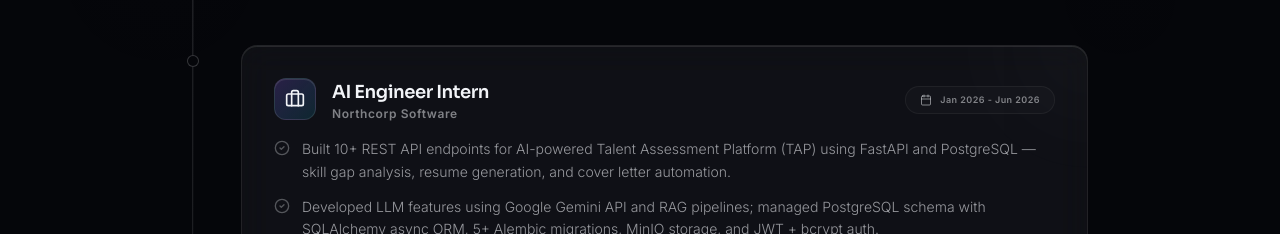
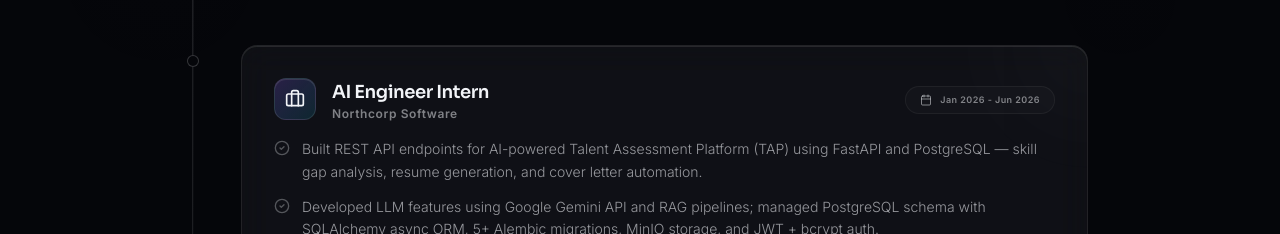
Before and after one commit to shivampathak2812/Portfolio-My, a Next.js app: page / in a window 1280 px wide. Shown: the part 4460-4694 px from the top of the page. Built offline with nearby package versions, Linux system fonts and the light colour scheme; no server answers.

Commit message:
Remove 10+ claim from Northcorp experience bullet

```diff
--- a/components/Experience.tsx
+++ b/components/Experience.tsx
@@ -45,7 +45,7 @@ export default function Experience() {
       icon: <Briefcase className="w-5 h-5" />,
       accentColor: "purple",
       description: [
-        "Built 10+ REST API endpoints for AI-powered Talent Assessment Platform (TAP) using FastAPI and PostgreSQL — skill gap analysis, resume generation, and cover letter automation.",
+        "Built REST API endpoints for AI-powered Talent Assessment Platform (TAP) using FastAPI and PostgreSQL — skill gap analysis, resume generation, and cover letter automation.",
         "Developed LLM features using Google Gemini API and RAG pipelines; managed PostgreSQL schema with SQLAlchemy async ORM, 5+ Alembic migrations, MinIO storage, and JWT + bcrypt auth.",
         "Deployed services via Docker Compose; contributed across design, development, and testing using GitLab workflow.",
       ],
```
